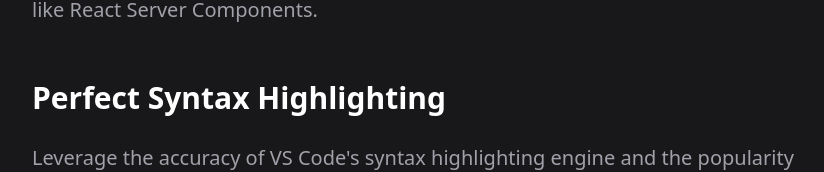
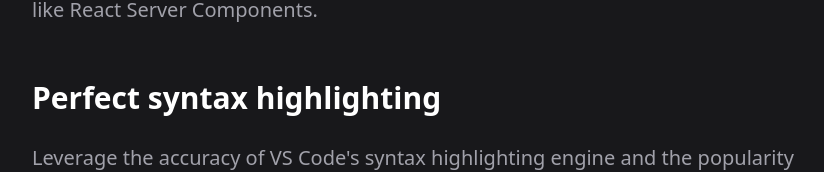
Before and after one commit to rehype-pretty/rehype-pretty-code, a Next.js app in the folder website/: page / in a window 1280 px wide. Shown: the part 321-493 px from the top of the page, without its empty margins (224-1048 px from the left). Built offline with nearby package versions, Linux system fonts and the light colour scheme.

Commit message:
sentence case

```diff
--- a/website/src/app/index.mdx
+++ b/website/src/app/index.mdx
@@ -5,7 +5,7 @@ for Markdown or MDX.
 It's fast since it avoids runtime syntax highlighting, and works with new
 features like React Server Components.
 
-### Perfect Syntax Highlighting
+### Perfect syntax highlighting
 
 Leverage the accuracy of VS Code's syntax highlighting engine and the popularity
 of its themes ecosystem — use any VS Code theme you want!
```
